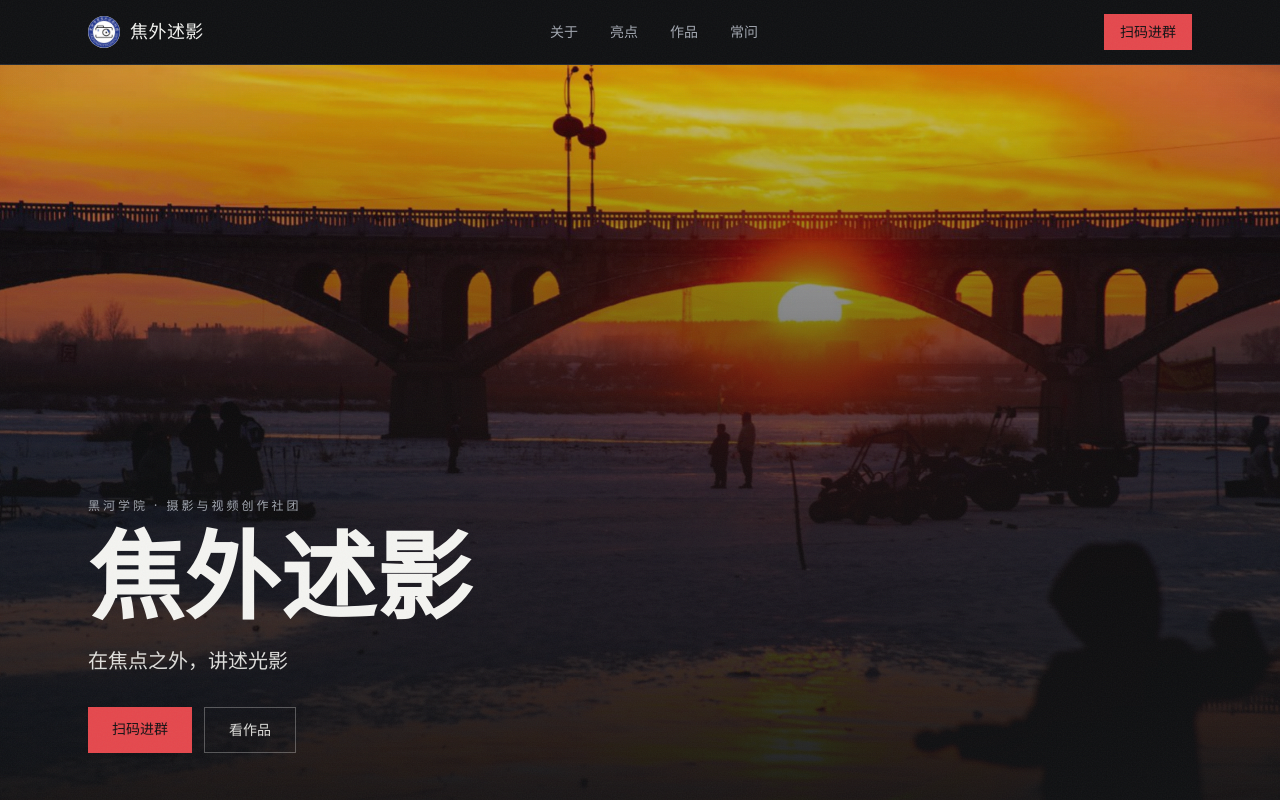
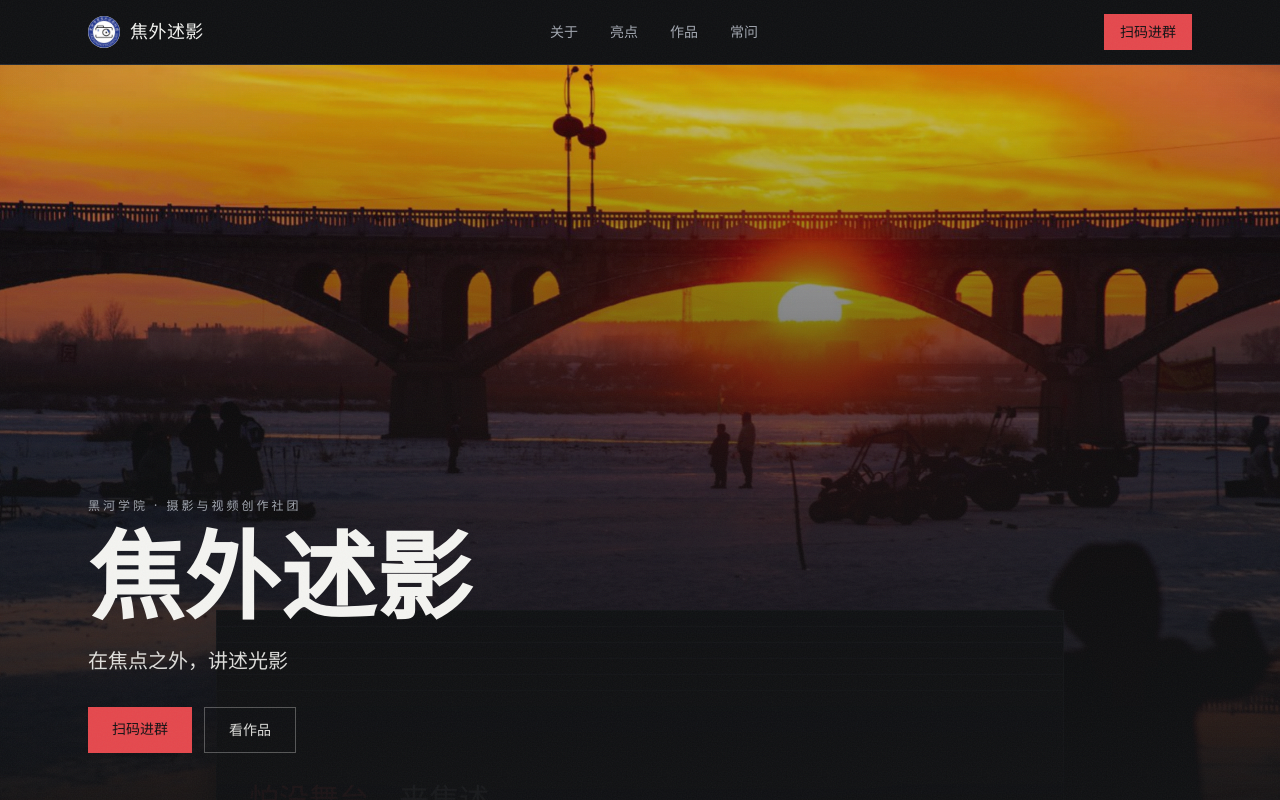
Before and after one commit to AdgaiWalker/jiaowai-shuying-landing, a React (Vite) app: page / in a window 1280 px wide. Shown: the top 800 px of the page. Built offline with nearby package versions, Linux system fonts and the light colour scheme.

Commit message:
tune: WhyJoin 堆叠更紧凑——卡片 320→256px、间距 70→32px、堆叠错位 24→16px、头尾占位收紧

```diff
--- a/src/components/ScrollStack.tsx
+++ b/src/components/ScrollStack.tsx
@@ -52,9 +52,9 @@ interface ScrollStackProps {
 const ScrollStack: React.FC<ScrollStackProps> = ({
   children,
   className = '',
-  itemDistance = 70,
+  itemDistance = 32,
   itemScale = 0.012,
-  itemStackDistance = 24,
+  itemStackDistance = 16,
   stackPosition = '18%',
   scaleEndPosition = '10%',
   baseScale = 0.925,
@@ -230,7 +230,7 @@ const ScrollStack: React.FC<ScrollStackProps> = ({
 
   return (
     <div className={`relative w-full ${className}`.trim()} ref={rootRef}>
-      <div className="scroll-stack-inner pt-[14vh] pb-[32vh]">
+      <div className="scroll-stack-inner pt-[10vh] pb-[24vh]">
         {children}
         {/* 尾部占位：让最后一张卡片也能短暂停住再随页面滚走 */}
         <div className="scroll-stack-end w-full h-px" />
--- a/src/sections/WhyJoin.tsx
+++ b/src/sections/WhyJoin.tsx
@@ -49,15 +49,15 @@ export function WhyJoin() {
         </div>
       ) : (
         <div className="mx-auto mt-10 max-w-4xl px-4 md:px-6">
-          <ScrollStack>
+          <ScrollStack itemDistance={32} itemStackDistance={16}>
             {items.map((item) => (
               <ScrollStackItem
                 key={item.need}
-                itemClassName="h-72 md:h-80 rounded-none border border-line bg-ink shadow-[0_24px_48px_-24px_rgba(0,0,0,0.6)]"
+                itemClassName="h-56 md:h-64 rounded-none border border-line bg-ink shadow-[0_24px_48px_-24px_rgba(0,0,0,0.6)]"
               >
-                <div className="flex h-full flex-col justify-center p-6 md:p-10">
+                <div className="flex h-full flex-col justify-center p-5 md:p-8">
                   <Slogan need={item.need} />
-                  <p className="mt-3 text-sm leading-relaxed text-muted md:text-base">{item.detail}</p>
+                  <p className="mt-2.5 text-sm leading-relaxed text-muted md:text-base">{item.detail}</p>
                 </div>
               </ScrollStackItem>
             ))}
```
